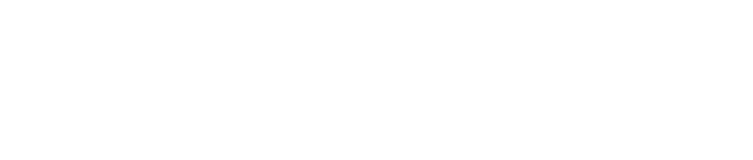
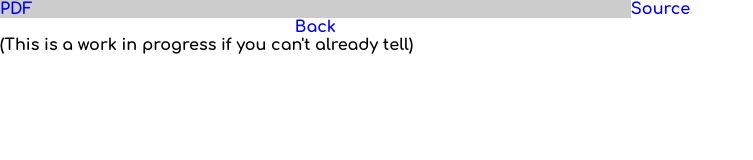
Before and after one commit to Dizeeee/personalsite, a plain HTML site: page resume.html in a window 1280 px wide. Shown: the whole page, without its empty margins (0-753 px from the left). Drawn offline with Linux system fonts and the light colour scheme.

Commit message:
Index is done + some resume stuff

```diff
--- a/resume.html
+++ b/resume.html
@@ -0,0 +1,32 @@
+<!DOCTYPE html>
+<html lang="en">
+    <head>
+        <meta charset="UTF-8">
+        <meta name="viewport" content="width=device-width, initial-scale=1.0">
+        <meta http-equiv="X-UA-Compatible" content="ie=edge">
+        <link rel="stylesheet" href="style/resume.css">
+        <title>Resume</title>
+    </head>
+    <body>
+        <div class="content">
+            <a href="https://www.github.com/dizeeee/resume/releases/latest/download/main.pdf">
+                <div class="pdf">
+
+                    <p>PDF</p>
+                </div>
+            </a>
+            <a href="https://www.github.com/dizeeee/resume/releases/latest">
+                <div class="source">
+
+                    <p>Source</p>
+                </div>
+            </a>
+            <a href="index.html">
+                <div class="back">
+                    <p>Back</p>
+                </div>
+            </a>
+        </div>
+        <p>(This is a work in progress if you can't already tell)</p>
+    </body>
+</html>
--- /dev/null
+++ b/style/resume.css
@@ -0,0 +1,49 @@
+@font-face {
+    font-family: ComfortaaBold;
+    src: url(../fonts/Comfortaa-Bold.ttf);
+}
+
+* {
+    margin: 0;
+    padding: 0;
+	font-family: ComfortaaBold, sans-serif;
+}
+
+a {
+    text-decoration: none;
+}
+
+.content {
+    margin-top: auto;
+    display: grid;
+    grid-template-rows: auto;
+    grid-template-areas:
+        'pdf source'
+        'back back';
+}
+
+.pdf {
+    grid-area: pdf;
+}
+
+.pdf:hover {
+    background-color: #ccc
+}
+
+.source {
+    grid-area: source;
+}
+
+.source:hover {
+    background-color: #ccc
+}
+
+.back {
+    grid-area: back;
+    grid-row: 1 / 2;
+    text-align: center;
+}
+
+.back:hover {
+    background-color: #ccc
+}
```
Also changed, not shown: docs/file-download-solid.svg (added), docs/github-brands.svg (added), style/index.css.
